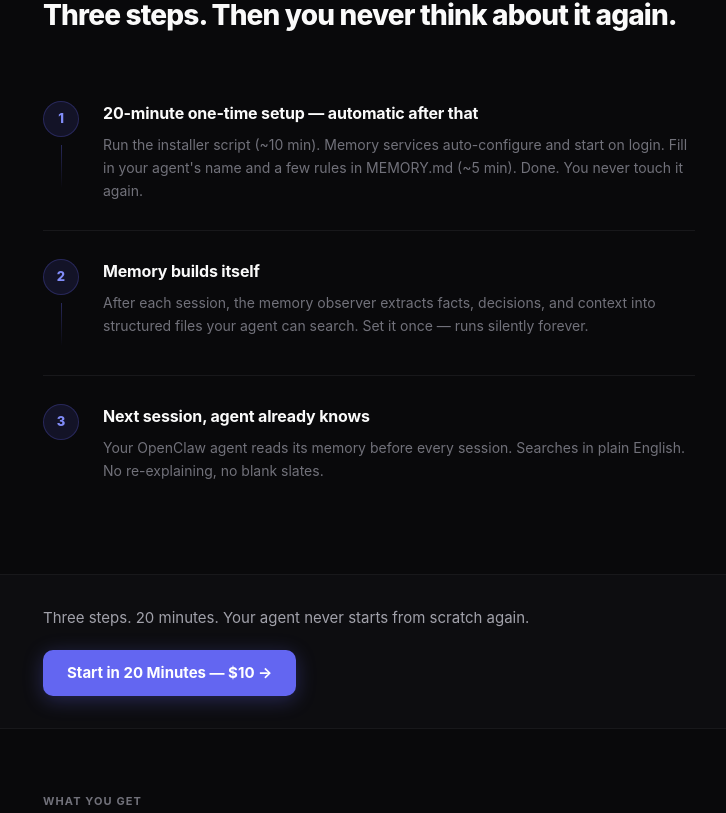
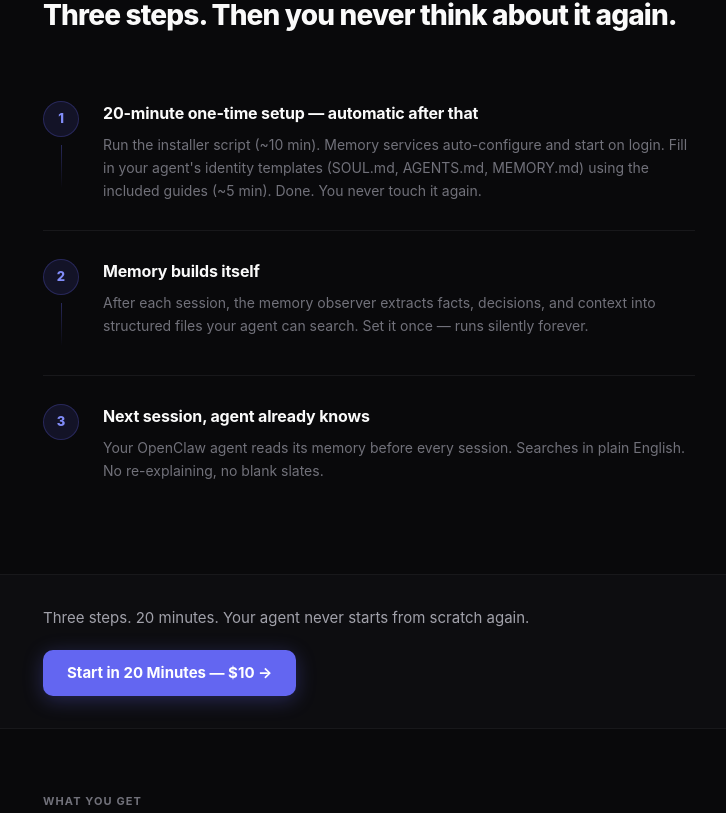
Before and after one commit to marcoiaq/agent-memory-kit, a Next.js app: page / in a window 1280 px wide. Shown: the part 3207-4020 px from the top of the page, without its empty margins (271-997 px from the left). Built offline with nearby package versions, Linux system fonts and the light colour scheme; no server answers.

Commit message:
ux: show trust signals on more screens, fresh CTA copy, fix step 1 file names

```diff
--- a/app/components/DesktopScrollBar.tsx
+++ b/app/components/DesktopScrollBar.tsx
@@ -113,7 +113,7 @@ export default function DesktopScrollBar() {
             padding-bottom: 72px;
           }
           /* On narrower desktops/laptops, hide secondary trust items to prevent overflow */
-          @media (min-width: 521px) and (max-width: 880px) {
+          @media (min-width: 521px) and (max-width: 720px) {
             .desktop-scroll-bar-trust-item.check,
             .desktop-scroll-bar-stripe {
               display: none;
--- a/app/page.tsx
+++ b/app/page.tsx
@@ -821,7 +821,7 @@ export default function Home() {
               </div>
               <div>
                 <div className="step-title">20-minute one-time setup — automatic after that</div>
-                <div className="step-desc">Run the installer script (~10 min). Memory services auto-configure and start on login. Fill in your agent&apos;s name and a few rules in MEMORY.md (~5 min). Done. You never touch it again.</div>
+                <div className="step-desc">Run the installer script (~10 min). Memory services auto-configure and start on login. Fill in your agent&apos;s identity templates (SOUL.md, AGENTS.md, MEMORY.md) using the included guides (~5 min). Done. You never touch it again.</div>
               </div>
             </div>
             <div className="step">
@@ -1007,7 +1007,7 @@ export default function Home() {
           <div className="cta-inner">
             <h2>Stop re-explaining yourself.</h2>
             <p className="cta-desc">
-              Every session, your agent already knows your stack, your rules, and what you decided last time. One download. 20 minutes. Runs 100% on your Mac — no cloud, no subscriptions, nothing recurring.
+              Every time you type &quot;we&apos;re using Next.js&quot; or &quot;I decided to go with Stripe&quot; again — that&apos;s a tax on your time and focus. $10 and 20 minutes eliminates that tax permanently. Runs 100% on your Mac, no cloud, no subscription, yours forever.
             </p>
             <div className="price-tag">
               <span style={{fontSize:'28px', color:'#52525b', textDecoration:'line-through', fontWeight:700, letterSpacing:'-0.02em', alignSelf:'center', marginRight:'4px'}}>$29</span>
```
